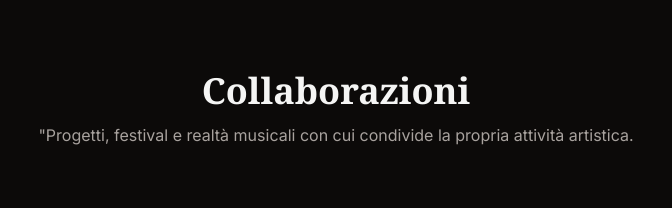
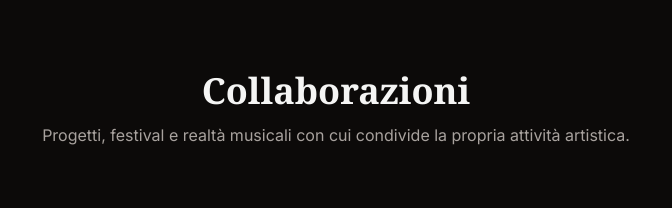
Before and after one commit to alessianotaro/pianista, a website: page index.html in a window 1280 px wide. Shown: the part 2440-2648 px from the top of the page, 304-976 px from the left. Drawn offline with nearby package versions, Linux system fonts and the light colour scheme; no server answers; a web font is replaced by a local one.

Commit message:
Add files via upload

```diff
--- a/index.html
+++ b/index.html
@@ -151,7 +151,7 @@
             <div class="max-w-7xl mx-auto px-4 sm:px-6 lg:px-8">
                 <div class="text-center space-y-3 mb-16">
                     <h2 class="text-3xl sm:text-4xl font-serif font-bold">Collaborazioni</h2>
-                    <p class="text-stone-400">"Progetti, festival e realtà musicali con cui condivide la propria attività artistica.</p>
+                    <p class="text-stone-400">Progetti, festival e realtà musicali con cui condivide la propria attività artistica.</p>
                 </div>
                 <div class="grid grid-cols-1 sm:grid-cols-2 lg:grid-cols-3 gap-8">
                     <div class="bg-stone-900/80 border gold-border p-6 rounded-xl hover:border-amber-500 transition">
```
